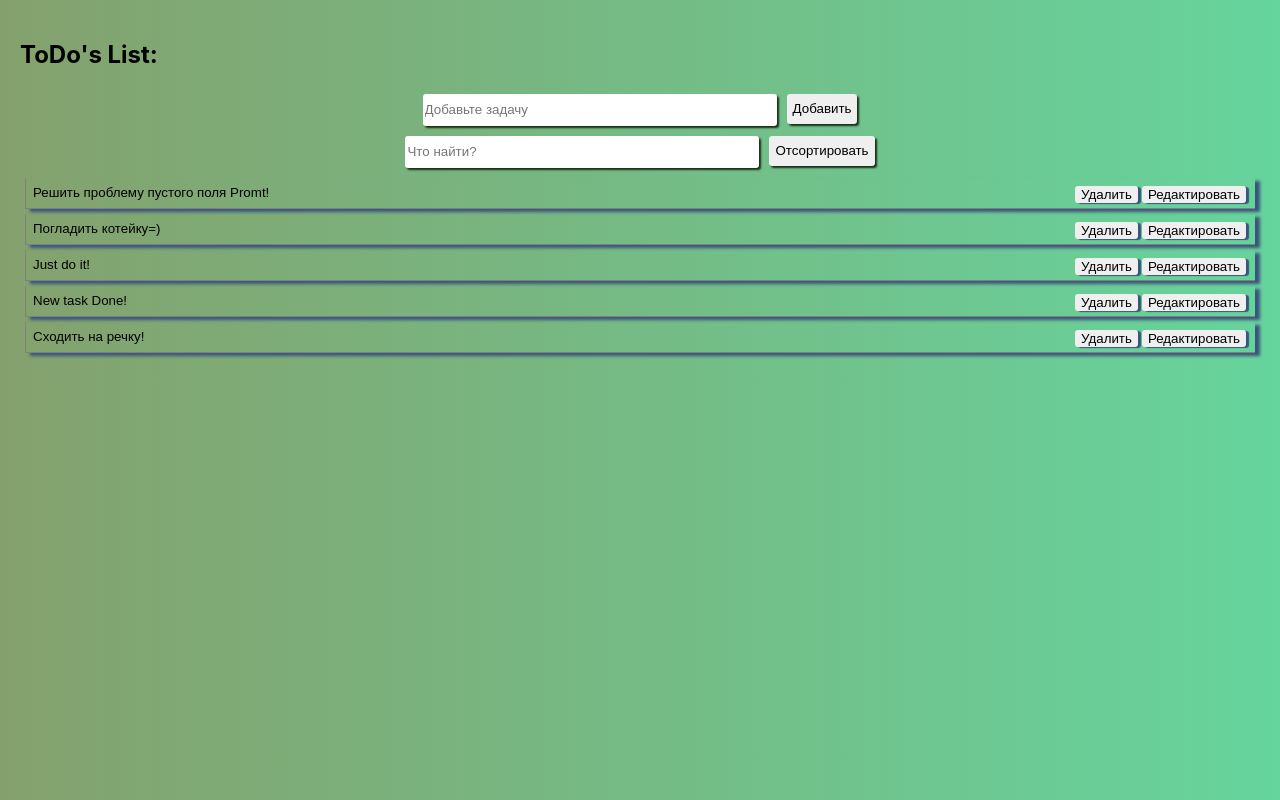
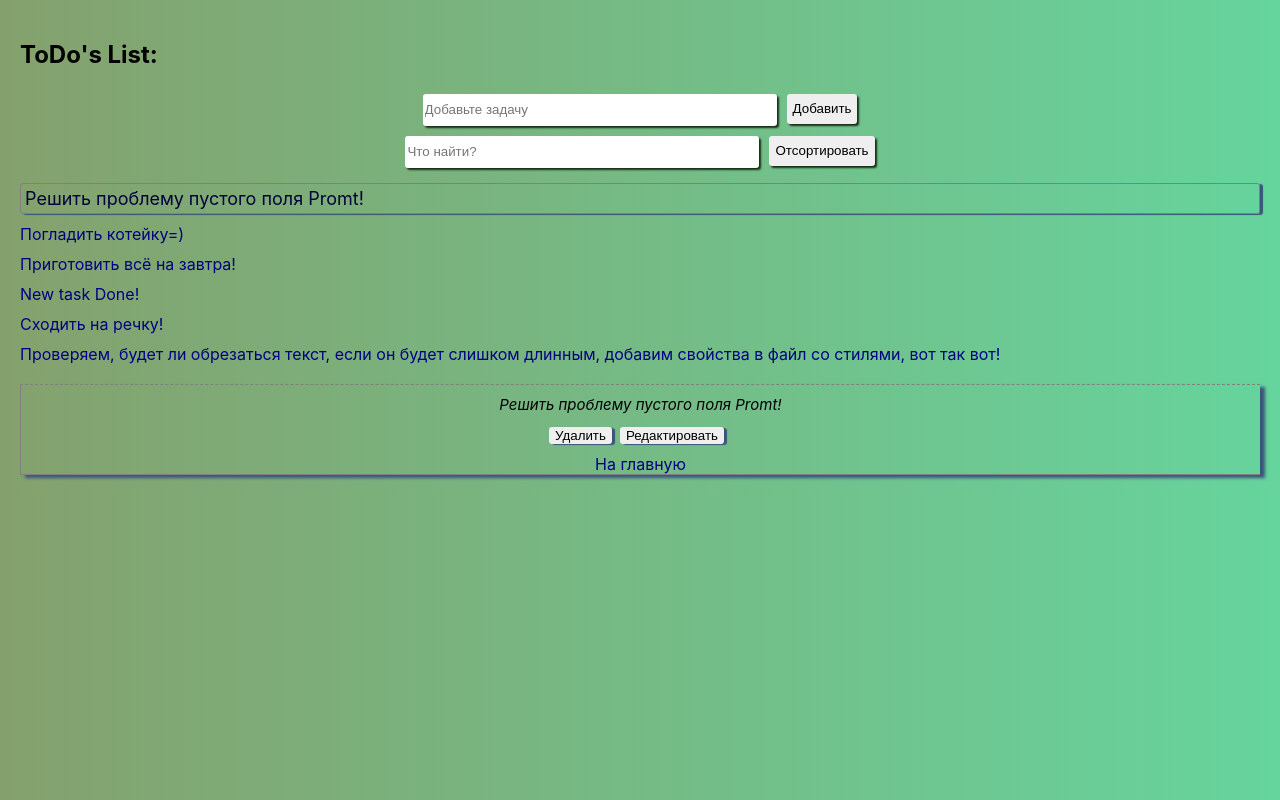
Before and after one commit to Kaliostrof/ToDoList, a React (Create React App) app: page /1 in a window 1280 px wide. Built offline with nearby package versions, Linux system fonts and the light colour scheme; data requests are answered from the project's data file.

Commit message:
Added router

```diff
--- a/package.json
+++ b/package.json
@@ -8,6 +8,7 @@
 		"@testing-library/user-event": "^13.5.0",
 		"react": "^18.3.1",
 		"react-dom": "^18.3.1",
+		"react-router-dom": "^6.25.1",
 		"react-scripts": "5.0.1",
 		"web-vitals": "^2.1.4"
 	},
--- a/src/App.js
+++ b/src/App.js
@@ -1,6 +1,7 @@
 import styles from './App.module.css';
 import { useEffect, useState } from 'react';
 import { AddTask } from './components/AddTask';
+import { Routes, Route, NavLink } from 'react-router-dom';
 
 import { SearchingTask } from './components/SearchingTask';
 import { List } from './components/List';
@@ -45,6 +46,10 @@ export const App = () => {
 		setSearchingData(target.value);
 	};
 
+	const NotFound = () => (
+		<div className={styles.notFound}>Данная задача отсутствует...</div>
+	);
+
 	return (
 		<div className={styles.app}>
 			<h2>ToDo's List:</h2>
@@ -67,12 +72,9 @@ export const App = () => {
 				!isSorting ? (
 					toDo.map((list) => {
 						return (
-							<List
-								id={list.id}
-								text={list.text}
-								onValueInputChange={onValueInputChange}
-								refresh={refresh}
-							/>
+							<div className={styles.links}>
+								<NavLink to={`/${list.id}`}>{list.text}</NavLink>
+							</div>
 						);
 					})
 				) : (
@@ -88,12 +90,9 @@ export const App = () => {
 						})
 						.map((list) => {
 							return (
-								<List
-									id={list.id}
-									text={list.text}
-									onValueInputChange={onValueInputChange}
-									refresh={refresh}
-								/>
+								<div className={styles.links}>
+									<NavLink to={`/${list.id}`}>{list.text}</NavLink>
+								</div>
 							);
 						})
 				)
@@ -106,15 +105,27 @@ export const App = () => {
 					})
 					.map((list) => {
 						return (
-							<List
-								id={list.id}
-								text={list.text}
-								onValueInputChange={onValueInputChange}
-								refresh={refresh}
-							/>
+							<div className={styles.links}>
+								<NavLink to={`/${list.id}`}>{list.text}</NavLink>
+							</div>
 						);
 					})
 			)}
+			<Routes>
+				<Route path="/" />
+				<Route
+					path="/:id"
+					element={
+						<List
+							NotFound={NotFound}
+							toDo={toDo}
+							onValueInputChange={onValueInputChange}
+							refresh={refresh}
+						/>
+					}
+				/>
+				<Route path="*" element={<NotFound />} />
+			</Routes>
 		</div>
 	);
 };
--- a/src/App.module.css
+++ b/src/App.module.css
@@ -24,3 +24,42 @@
 		transform: rotate(360deg);
 	}
 }
+
+.links {
+	display: flex;
+	justify-content: center;
+	flex-direction: column;
+	margin-top: 10px;
+}
+
+:global a {
+	text-decoration: none;
+	color: rgb(0, 0, 133);
+	display: -webkit-box;
+	-webkit-line-clamp: 1;
+	-webkit-box-orient: vertical;
+	overflow: hidden;
+}
+
+:global .active {
+	font-size: large;
+	color: rgb(2, 2, 59);
+	border: 1px solid gray;
+	border-radius: 3px;
+	padding: 4px;
+	box-shadow: 3px 1px 1px rgb(58, 85, 124);
+}
+
+a:hover,
+a:active,
+a:focus {
+	opacity: 0.7;
+}
+
+.notFound {
+	display: flex;
+	justify-content: center;
+	margin: 20px;
+	font-size: 15px;
+	font-weight: bold;
+}
--- a/src/components/BtnTask.module.css
+++ b/src/components/BtnTask.module.css
@@ -1,5 +1,5 @@
 .list-btn {
-	margin-right: 4px;
+	margin-right: 8px;
 	border-radius: 3px;
 	border: none;
 	box-shadow: 3px 1px 1px rgb(58, 85, 124);
--- a/src/components/DeleteTask.js
+++ b/src/components/DeleteTask.js
@@ -1,17 +1,24 @@
 import styles from './BtnTask.module.css';
+import { useNavigate, useParams } from 'react-router-dom';
 
 export const DeleteTask = ({ refresh }) => {
+	const navigate = useNavigate();
+	const params = useParams();
+
 	const onDeleteClick = (event) => {
 		event.preventDefault();
-		const editElem = event.target.closest('div');
-		const editIndex = editElem.id;
-		fetch(`http://localhost:3005/list/${editIndex}`, {
+		// const editElem = event.target.closest('div');
+		// const editIndex = editElem.id;
+		// console.log(params.id);
+
+		fetch(`http://localhost:3005/list/${params.id}`, {
 			method: 'DELETE',
 		})
 			.then((rawResponce) => {
 				rawResponce.json();
 			})
 			.then((responce) => {
+				navigate('/');
 				console.log('Задача удалена', responce);
 				refresh();
 			});
--- a/src/components/DeleteTask.module.css
+++ b/src/components/DeleteTask.module.css
@@ -1,5 +1,5 @@
 .list-btn {
-	margin-right: 4px;
+	margin-right: 8px;
 	border-radius: 3px;
 	border: none;
 	box-shadow: 3px 1px 1px rgb(58, 85, 124);
--- a/src/components/EditTask.js
+++ b/src/components/EditTask.js
@@ -1,22 +1,24 @@
 import { useState } from 'react';
 import styles from './BtnTask.module.css';
+import { useParams } from 'react-router-dom';
 
 export const EditTask = ({ refresh }) => {
 	const [isUpdating, setIsUpdating] = useState(false);
+	const params = useParams();
 
 	const onUpdateClick = (event) => {
 		event.preventDefault();
 		setIsUpdating(true);
-		const editElem = event.target.closest('div');
-		const editIndex = editElem.id;
-		const oldText = editElem.text;
-		console.log(oldText);
+		// const editElem = event.target.closest('div');
+		// const editIndex = editElem.id;
+		// const oldText = editElem.text;
+		// console.log(oldText);
 		let newText = prompt('Измените задачу:');
 		if (newText === null) {
 			setIsUpdating(false);
 			return;
 		} else if (newText !== '') {
-			fetch(`http://localhost:3005/list/${editIndex}`, {
+			fetch(`http://localhost:3005/list/${params.id}`, {
 				method: 'PUT',
 				headers: { 'Content-type': 'application/json;charset=utf-8' },
 				body: JSON.stringify({
--- a/src/components/List.js
+++ b/src/components/List.js
@@ -2,27 +2,45 @@ import { AddTask } from './AddTask';
 import { DeleteTask } from './DeleteTask';
 import { EditTask } from './EditTask';
 import styles from './List.module.css';
+import { useParams, NavLink } from 'react-router-dom';
 
-export const List = ({ id, text, onValueInputChange, refresh }) => {
+export const List = ({ toDo, onValueInputChange, refresh, NotFound }) => {
+	const objToDo = {};
+	toDo.forEach((list) => {
+		const text = list.text;
+		objToDo[list.id] = { text };
+	});
+
+	const getCard = (id) => objToDo[id];
+	const params = useParams();
+
+	const taskCard = getCard(params.id);
+
+	if (!taskCard) {
+		return <NotFound />;
+	}
+
+	const { text, id } = taskCard;
+	console.log('Проверка', objToDo);
+
 	return (
-		<div className={styles.list} key={id} id={id}>
-			<input
-				className={styles['list-input']}
-				placeholder="Добавьте задачу"
+		<div className={styles.card} key={id} id={id}>
+			<div
+				className={styles['card-text']}
 				id={id}
 				type="text"
 				name="text"
 				value={text}
 				onChange={onValueInputChange}
-				disabled={!AddTask.isUpdating}
-			></input>
-			{/* <div text={list.text}>
-								{list.id}. {list.text}{' '}
-							</div> */}
-			<form>
+			>
+				{text}
+			</div>
+
+			<form className={styles['card-btn']}>
 				<DeleteTask refresh={refresh} />
 				<EditTask refresh={refresh} />
 			</form>
+			<NavLink to={'/'}>На главную</NavLink>
 		</div>
 	);
 };
--- a/src/components/List.module.css
+++ b/src/components/List.module.css
@@ -1,17 +1,27 @@
-.list {
+.card {
 	display: flex;
-	justify-content: space-between;
-	padding: 5px;
-	margin: 5px;
+	justify-content: center;
+	text-align: center;
+	flex-direction: column;
+	margin-top: 20px;
+
 	border-bottom: 1px solid gray;
 	border-left: 1px solid gray;
+	border-top: 1px dashed gray;
 	box-shadow: 5px 3px 3px rgb(58, 85, 124);
 }
 
-.list-input {
-	border: none;
-	box-sizing: border-box;
-	width: 70%;
+.card-text {
+	max-height: max-content;
+	width: 100%;
 	color: black;
+	font-size: 15px;
+	font-style: italic;
 	background: none;
+	text-align: center;
+	margin: 10px 0;
 }
+
+.card-btn {
+	margin-bottom: 10px;
+}
--- a/src/db.json
+++ b/src/db.json
@@ -6,19 +6,23 @@
     },
     {
       "text": "Погладить котейку=)",
+      "id": 2
+    },
+    {
+      "text": "Приготовить всё на завтра!",
+      "id": 3
+    },
+    {
+      "text": "New task Done!",
       "id": 4
     },
     {
-      "text": "Just do it!",
+      "text": "Сходить на речку!",
       "id": 5
     },
     {
-      "text": "New task Done!",
+      "text": "Проверяем, будет ли обрезаться текст, если он будет слишком длинным, добавим свойства в файл со стилями, вот так вот!",
       "id": 6
-    },
-    {
-      "text": "Сходить на речку!",
-      "id": 7
     }
   ]
 }
--- a/src/index.js
+++ b/src/index.js
@@ -1,11 +1,14 @@
 import React from 'react';
 import ReactDOM from 'react-dom/client';
+import { BrowserRouter } from 'react-router-dom';
 import './index.css';
 import { App } from './App';
 
 const root = ReactDOM.createRoot(document.getElementById('root'));
 root.render(
 	<React.StrictMode>
-		<App />
+		<BrowserRouter>
+			<App />
+		</BrowserRouter>
 	</React.StrictMode>,
 );
```
Also changed, not shown: 1 other file (tests, documents, lock files or other folders).
